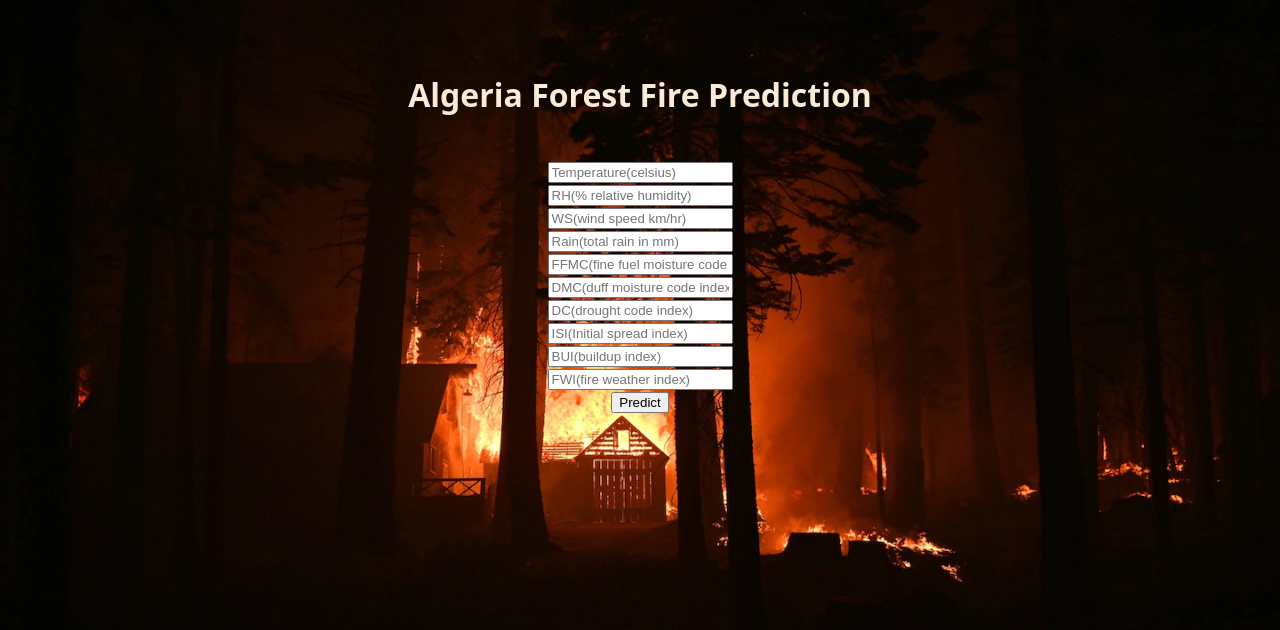
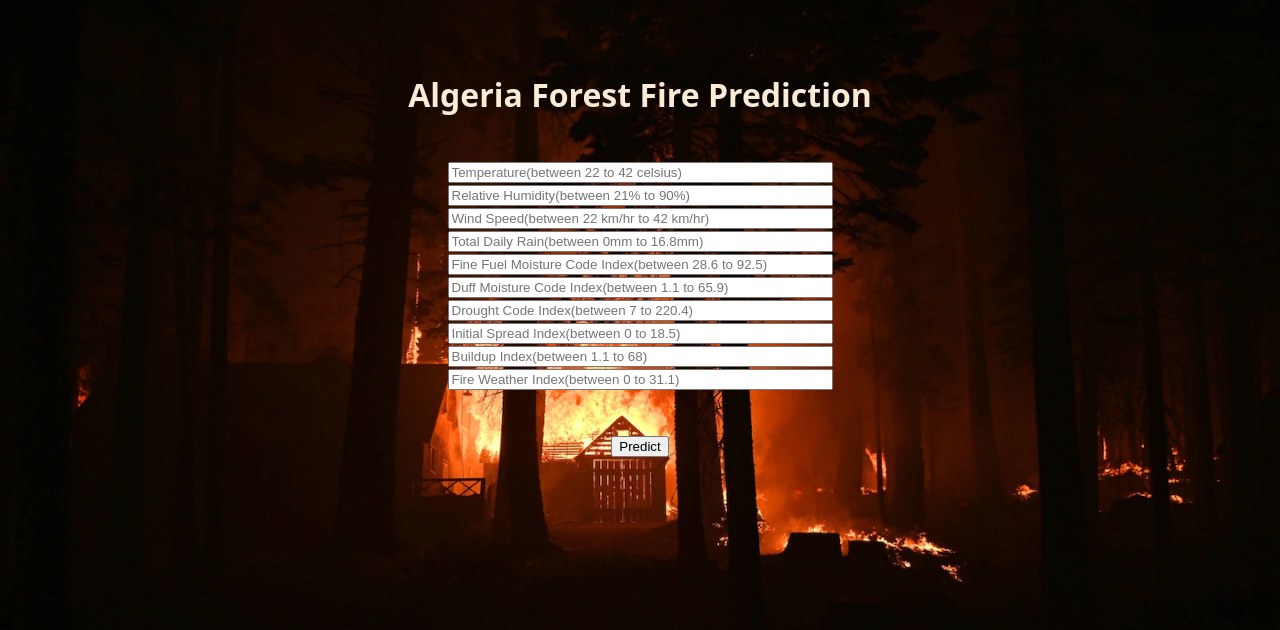
Before and after one commit to M-Oblue/algerians, a Flask app: page / in a window 1280 px wide. Shown: the top 630 px of the page. Run offline with Flask 2, Linux system fonts and the light colour scheme; parts of the project's set-up code (start-up, migrations or seed data) failed here and were passed over.

Commit message:
Update home.html

```diff
--- a/templates/home.html
+++ b/templates/home.html
@@ -26,17 +26,16 @@
     <br>
     <!-- Main Input For Receiving Query to our ML -->
     <form action="{{ url_for('html_predict')}}" method="post">
-      <input type="text" name="Temperature" placeholder="Temperature(celsius)" required="required" /><br>
-      <input type="text" name="RH" placeholder="RH(% relative humidity)" required="required" /><br>
-      <input type="text" name="WS" placeholder="WS(wind speed km/hr)" required="required" /><br>
-      <input type="text" name="Rain" placeholder="Rain(total rain in mm)" required="required" /><br>
-      <input type="text" name="FFMC" placeholder="FFMC(fine fuel moisture code index)" required="required" /><br>
-      <input type="text" name="DMC" placeholder="DMC(duff moisture code index)" required="required" /><br>
-      <input type="text" name="DC" placeholder="DC(drought code index)" required="required" /><br>
-      <input type="text" name="ISI" placeholder="ISI(Initial spread index)" required="required" /><br>
-      <input type="text" name="BUI" placeholder="BUI(buildup index)" required="required" /><br>
-      <input type="text" name="FWI" placeholder="FWI(fire weather index)" required="required" /><br>
-
+      <input type="text" name="Temperature" placeholder="Temperature(between 22 to 42 celsius)" size="45" required="required" /><br>
+      <input type="text" name="RH" placeholder="Relative Humidity(between 21% to 90%)" size="45"required="required" /><br>
+      <input type="text" name="WS" placeholder="Wind Speed(between 22 km/hr to 42 km/hr)" size="45" required="required" /><br>
+      <input type="text" name="Rain" placeholder="Total Daily Rain(between 0mm to 16.8mm)" size="45" required="required" /><br>
+      <input type="text" name="FFMC" placeholder="Fine Fuel Moisture Code Index(between 28.6 to 92.5)" size="45" required="required" /><br>
+      <input type="text" name="DMC" placeholder="Duff Moisture Code Index(between 1.1 to 65.9)" size="45" required="required" /><br>
+      <input type="text" name="DC" placeholder="Drought Code Index(between 7 to 220.4)" size="45" required="required" /><br>
+      <input type="text" name="ISI" placeholder="Initial Spread Index(between 0 to 18.5)" size="45" required="required" /><br>
+      <input type="text" name="BUI" placeholder="Buildup Index(between 1.1 to 68)" size="45" required="required" /><br>
+      <input type="text" name="FWI" placeholder="Fire Weather Index(between 0 to 31.1)" size="45" required="required" /><br><br><br>
       <button type="submit" class="btn btn-primary btn-block btn-large">Predict</button>
     </form>
 
```
